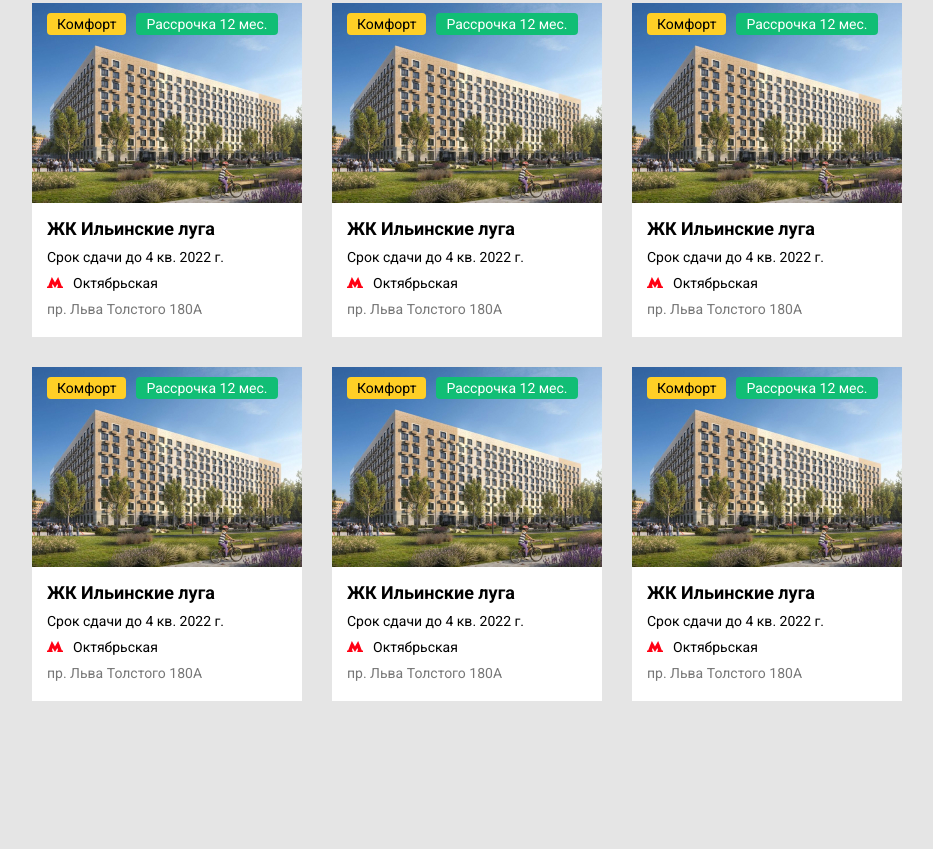
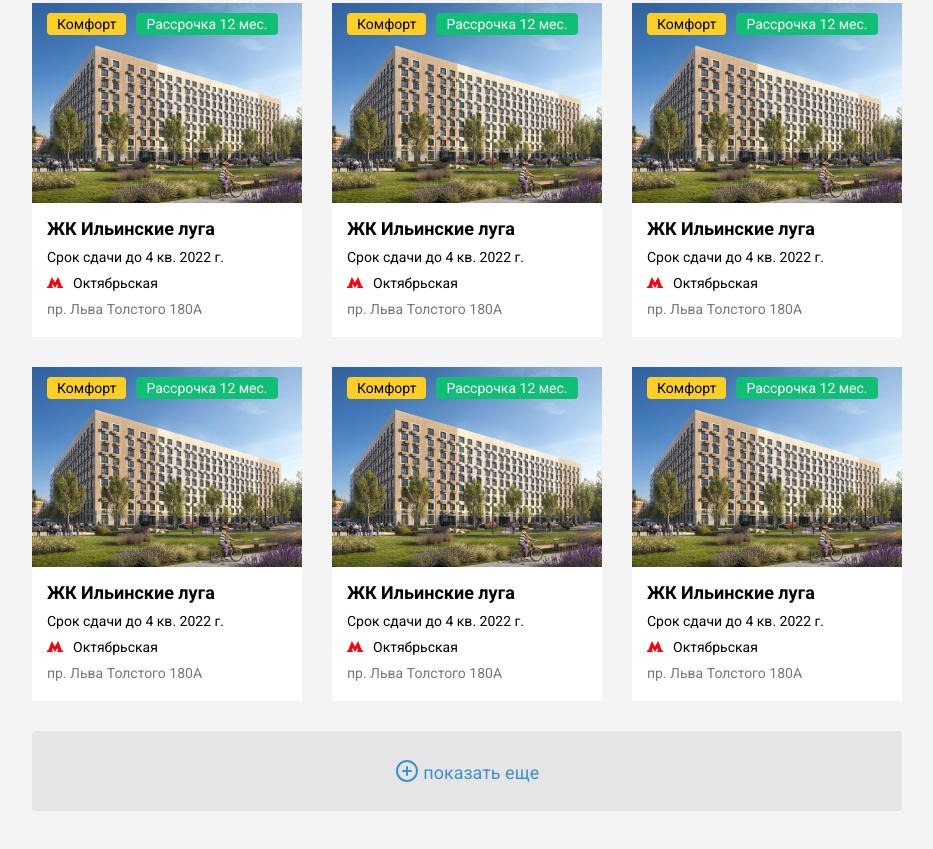
Before and after one commit to SergeyZubkov/the-property, a website: page public/index.html in a window 1280 px wide. Shown: the part 421-1270 px from the top of the page, without its empty margins (23-956 px from the left). Before the commit the page ends 1152 px from the top, so only its background shows below. Drawn offline with Linux system fonts and the light colour scheme.

Commit message:
btn-more

```diff
--- a/public/index.html
+++ b/public/index.html
@@ -177,6 +177,12 @@
                     </div>
                 </div>
             </a>
+
+            <button class="btn-more">
+                <img src="./icons/plus-circle.svg" alt="">
+                показать еще
+            </button>
+
         </main>
         <aside class="sidebar"></aside>
        </div>
--- a/public/main.css
+++ b/public/main.css
@@ -4,8 +4,8 @@
 
 body {
     margin: 0;
-    padding: 60px 0 0 0;
-    background: #E5E5E5;
+    padding: 0;
+    background: #f4f4f4;
     font-family: 'Roboto', sans-serif;
 }
 
@@ -16,6 +16,12 @@ img {
 .container {
     max-width: 1170px;
     margin: 0 auto;
+    padding: 60px 0 20px;
+}
+
+.row {
+    display: flex;
+    justify-content: space-between;
 }
 
 .main {
@@ -115,3 +121,32 @@ img {
     font-size: 14px;
     color: #777;
 }
+
+/* Button more */
+
+.btn-more {
+    background: #e5e5e5;
+    border: none;
+    width: 100%;
+    font-family: Roboto;
+    font-size: 18px;
+    font-style: normal;
+    font-weight: 400;
+    line-height: 21px;
+    letter-spacing: 0em;
+    text-align: center;
+    color: #4290C9;
+    border-radius: 4px;
+    height: 80px;
+    transition: background-color .2 ease-in;
+    cursor: pointer;
+}
+
+.btn-more:hover {
+    background: #e1e1e1;
+}
+
+.btn-more img {
+    display: inline-block;
+    vertical-align: bottom;
+}
```
